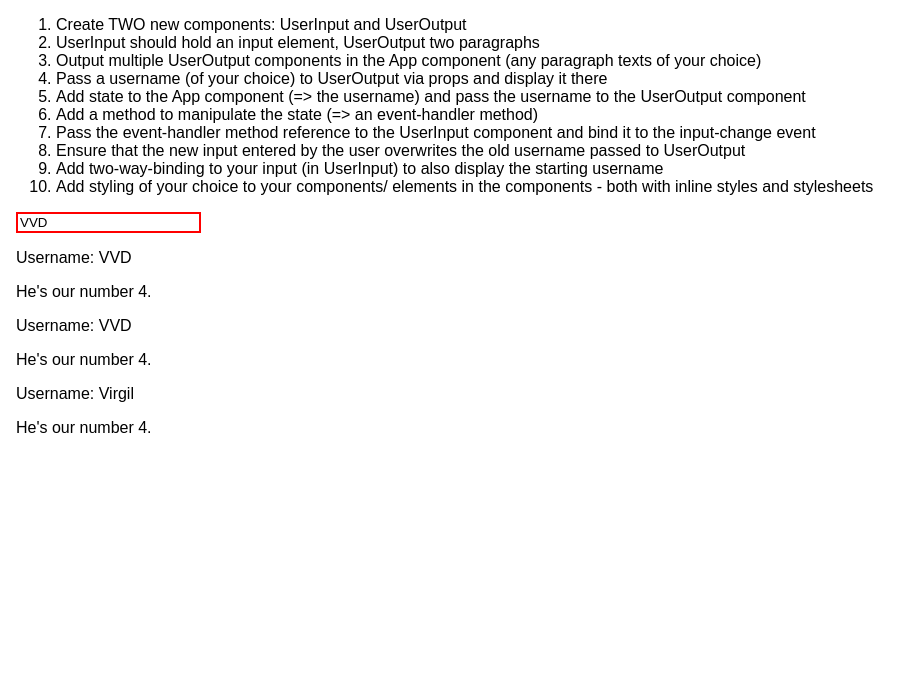
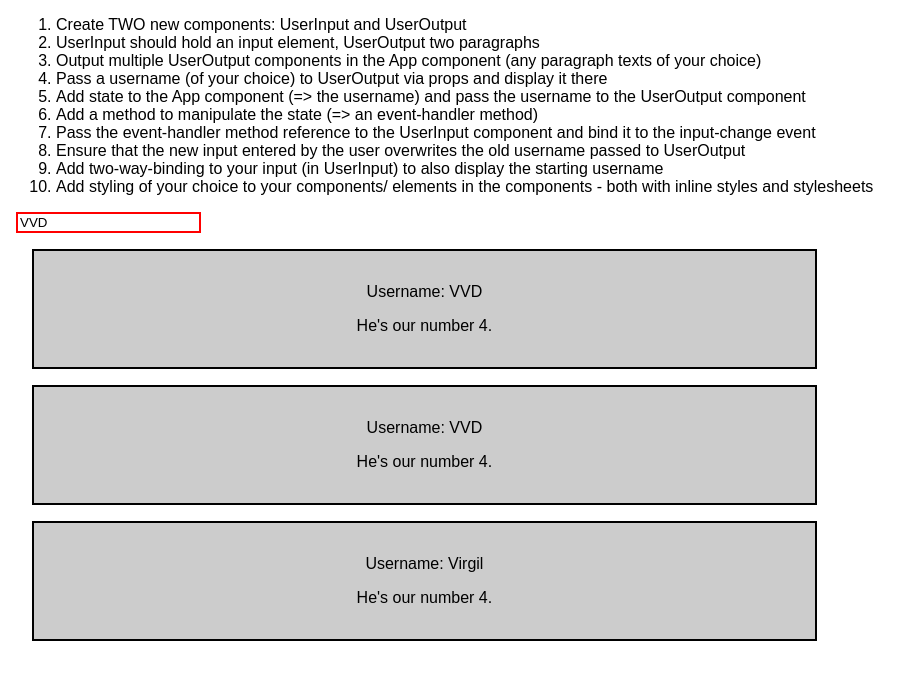
Before and after one commit to harriselliman/basic-react-exercises, a React (Create React App) app: page / in a window 1280 px wide. Shown: the top 680 px of the page, without its empty margins (0-920 px from the left). Built offline with nearby package versions, Linux system fonts and the light colour scheme.

Commit message:
add class to apply css styling

```diff
--- a/src/UserOutput/UserOutput.js
+++ b/src/UserOutput/UserOutput.js
@@ -4,7 +4,7 @@ import './UserOutput.css';
 
 const userOutput = (props) => {
     return (
-        <div>
+        <div className="UserOutput">
             <p>Username: {props.userName}</p>
             <p>He's our number 4.</p>
         </div>
```
